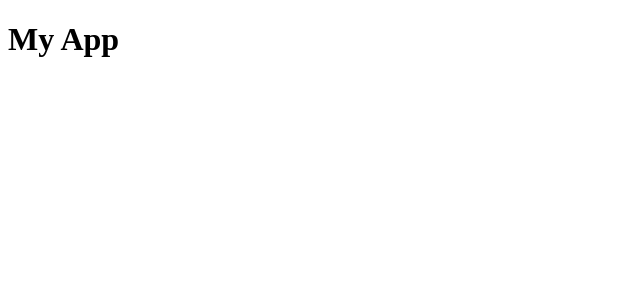
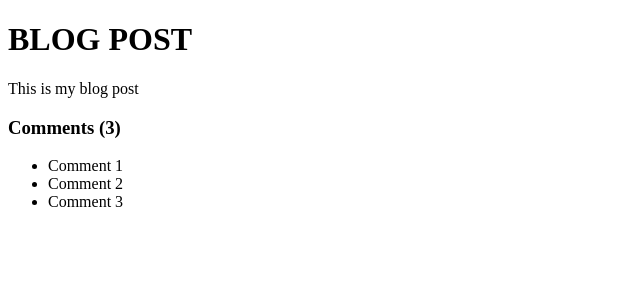
Before and after one commit to JasonMarshall94/Feedback-App, a React (Vite) app: page / in a window 1280 px wide. Shown: the top 300 px of the page, without its empty margins (0-640 px from the left). Built offline with nearby package versions, Linux system fonts and the light colour scheme.

Commit message:
End of Lesson 2

```diff
--- a/src/App.jsx
+++ b/src/App.jsx
@@ -1,7 +1,32 @@
 function App() {
+  const title = "Blog Post";
+  const body = "This is my blog post";
+  const comments = [
+    { id: 1, text: "Comment 1" },
+    { id: 2, text: "Comment 2" },
+    { id: 3, text: "Comment 3" },
+  ];
+
+  const loading = false;
+  const showComments = true;
+
+  if (loading) return <h1>Loading...</h1>;
+
   return (
     <div className="container">
-      <h1>My App</h1>
+      <h1>{title.toUpperCase()}</h1>
+      <p>{body}</p>
+
+      {showComments && (
+        <div className="comments">
+          <h3>Comments ({comments.length})</h3>
+          <ul>
+            {comments.map((comment, index) => {
+              return <li key={index}>{comment.text}</li>;
+            })}
+          </ul>
+        </div>
+      )}
     </div>
   );
 }
```
Also changed, not shown: eslint.config.js (+17 -17 lines).
